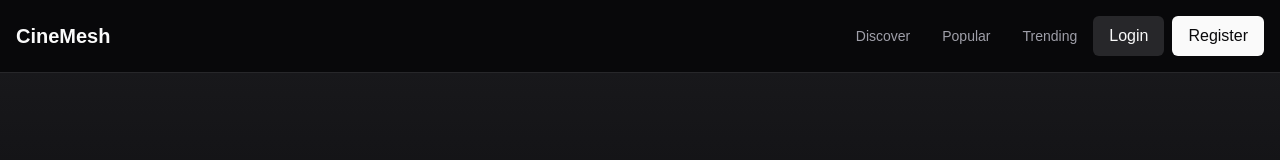
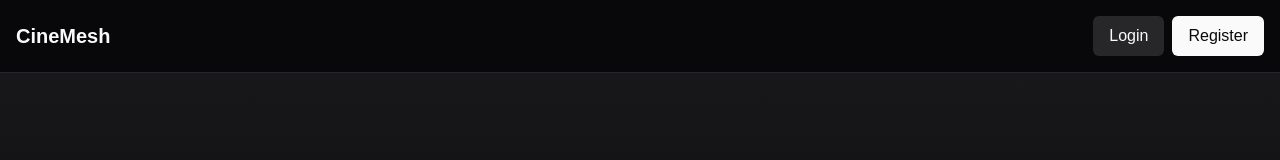
Before and after one commit to Ponloe/cinemesh-frontend, a Next.js app: page / in a window 1280 px wide. Shown: the top 160 px of the page. Built offline with nearby package versions, Linux system fonts and the light colour scheme.

Commit message:
remove unused navigation links and clean up code

```diff
--- a/components/header.tsx
+++ b/components/header.tsx
@@ -9,20 +9,11 @@ export function Header() {
             {/* <div className="flex h-8 w-8 items-center justify-center rounded bg-gradient-to-br from-orange-500 to-pink-600">
               <span className="text-lg font-bold text-white">C</span>
             </div> */}
+            <Link href="/">
             <h1 className="text-xl font-bold text-zinc-50">CineMesh</h1>
+            </Link>
           </div>
           <div className="flex items-center gap-4">
-            <nav className="hidden gap-8 text-sm md:flex">
-              <a href="#" className="text-zinc-400 transition-colors hover:text-zinc-50">
-                Discover
-              </a>
-              <a href="#" className="text-zinc-400 transition-colors hover:text-zinc-50">
-                Popular
-              </a>
-              <a href="#" className="text-zinc-400 transition-colors hover:text-zinc-50">
-                Trending
-              </a>
-            </nav>
             <div className="flex gap-2">
               <Link href="/login">
                 <button className="bg-zinc-800 text-zinc-50 px-4 py-2 rounded-md font-medium hover:bg-zinc-700 focus:outline-none focus:ring-2 focus:ring-zinc-500">
```
